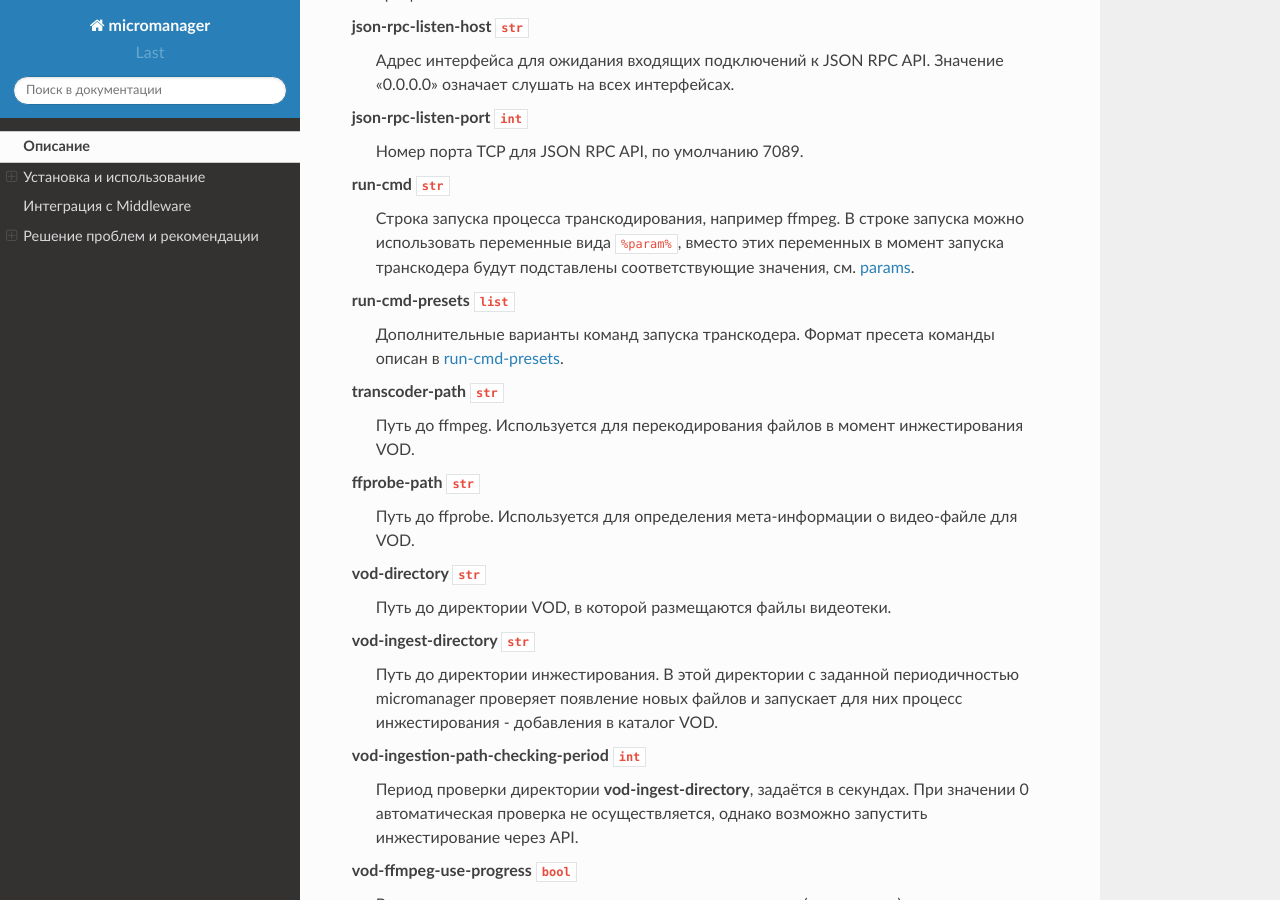
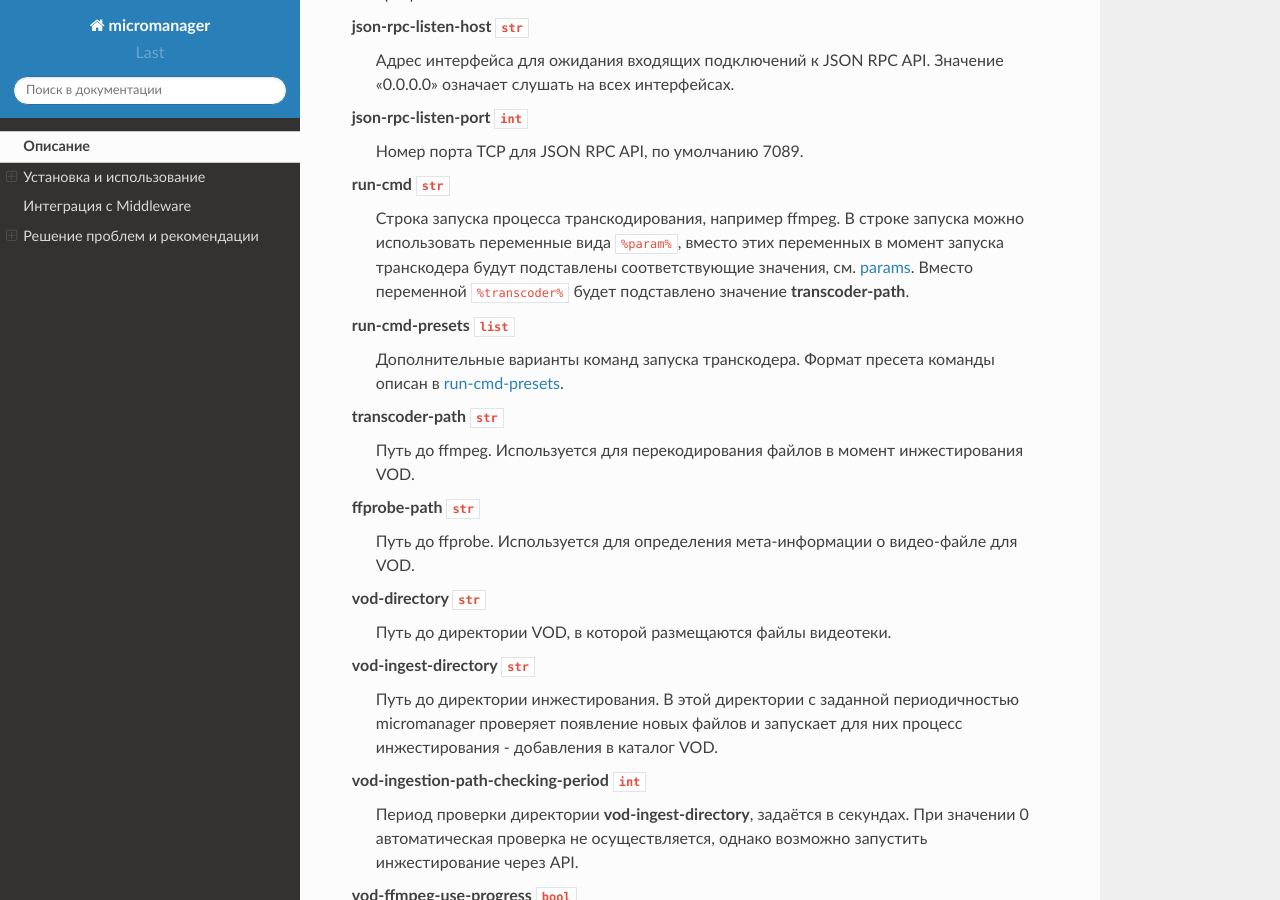
Before and after one commit to microimpuls/micromanager-docs, a Sphinx documentation site: the page built from source/micromanager.rst, in a window 1280 px wide and 900 px high, scrolled down 2998 px. Built offline with Sphinx 7.4.7 and the Read the Docs theme 2.0.0, drawn with Linux system fonts in a browser that asks for light colours.

Commit message:
%transcoder%

```diff
--- a/source/micromanager.rst
+++ b/source/micromanager.rst
@@ -165,6 +165,7 @@ run-cmd ``str``
   Строка запуска процесса транскодирования, например ffmpeg. В строке запуска можно использовать переменные вида
   ``%param%``, вместо этих переменных в момент запуска транскодера будут подставлены соответствующие значения,
   см. :ref:`params <micromanager-params>`.
+  Вместо переменной ``%transcoder%`` будет подставлено значение **transcoder-path**.
 
 run-cmd-presets ``list``
   Дополнительные варианты команд запуска транскодера.
```
